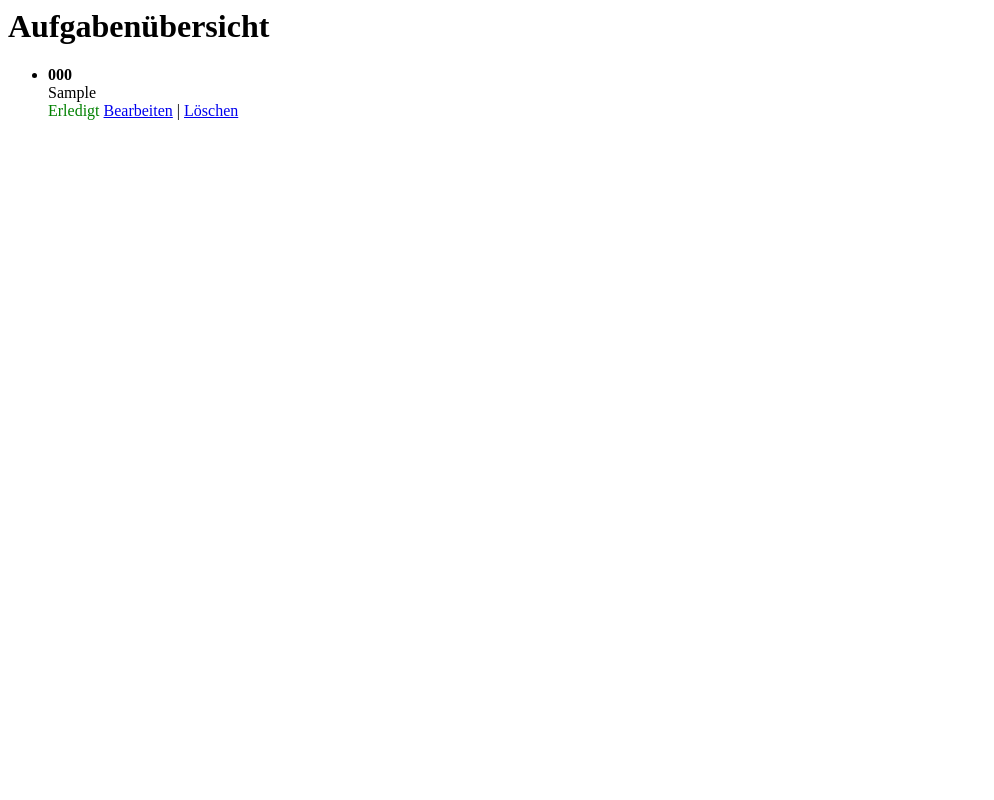
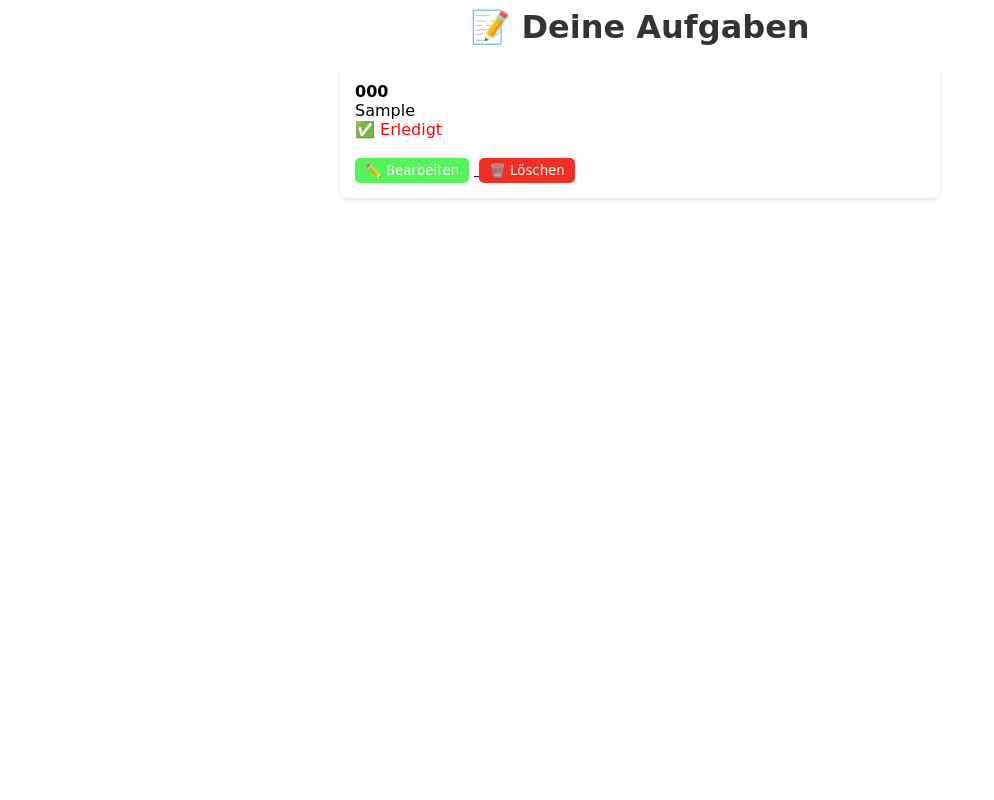
Before and after one commit to Wombat2023/ToDoApp, a Django app: page / in a window 1280 px wide. Shown: the whole page, without its empty margins (0-994 px from the left). Run offline with Django 5.2, Linux system fonts and the light colour scheme; tables that the repository leaves empty hold one stand-in row (values such as "Sample post").

Commit message:
Startseite visuell verbessert: Comic-Stil, Buttons, Layout

```diff
--- a/tasks/templates/tasks/startseite.html
+++ b/tasks/templates/tasks/startseite.html
@@ -1,22 +1,75 @@
 <! DOCTYPE html>
+<html lang="de">
 <head>
     <meta charset="UTF-8">
-    <title>ToDo-App</title>
+    <title> 📝 ToDo-App</title>
+    <style>
+        body {
+            font-family: 'Comic Sans MS', 'Comic Neue', cursive;
+            background-color:rgb(72, 212, 247)
+            padding: 20px;
+        }
+        h1 {
+            text-align: center;
+            color: #333;
+        }
+        ul {
+            list-style-type: none;
+            padding: 0;
+            max-width: 600px;
+            margin: 0 auto;
+        }
+        li {
+            background-color: #fff;
+            margin-bottom: 10px;
+            padding: 15px;
+            border-radius: 8px;
+            box-shadow: 0 2px 5px rgba(0, 0, 0, 0.1);
+        }
+        .status {
+            color: red;
+        }
+        .status.nicht {
+            color: red;
+        }
+        .button {
+            padding: 5px 10px;
+            border: none;
+            border-radius: 5px;
+            cursor: pointer;
+            font-family: inherit;
+        }
+        .bearbeiten {
+            background-color:rgb(83, 245, 88);
+            color: white;
+            margin-right: 5px;
+        }
+        .loeschen {
+            background-color:rgb(243, 46, 32);
+            color: white;
+        }
+    </style>
 </head>
 <body>
-    <h1>Aufgabenübersicht</h1>
+    <h1>📝 Deine Aufgaben</h1>
+
     <ul>
         {% for aufgabe in aufgaben %}
             <li>
                 <strong>{{ aufgabe.titel }}</strong><br>
                 {{ aufgabe.beschreibung }}<br>
                 {% if aufgabe.erledigt %}
-                    <span style="color: green;">Erledigt</span>
+                    <span class="status">✅ Erledigt</span>
                 {% else %}
-                    <span style="color: red;">Nicht erledigt</span>
+                    <span class="status nicht">❌ Nicht erledigt</span>
                 {% endif %}
-                <a href="{% url 'aufgabe_bearbeiten' aufgabe.pk %}">Bearbeiten</a> |
-                <a href="{% url 'aufgabe_loeschen' aufgabe.pk %}">Löschen</a>
+                <br><br>
+                <a href="{% url 'aufgabe_bearbeiten' aufgabe.pk %}">
+                    <button class="button bearbeiten">✏️ Bearbeiten</button>
+                </a>
+                <a href="{% url 'aufgabe_loeschen' aufgabe.pk %}">
+                    <button class="button loeschen">🗑️ Löschen</button>
+                </a>
             </li>
         {% empty %}
             <li>Keine Aufgaben vorhanden.</li>
```
